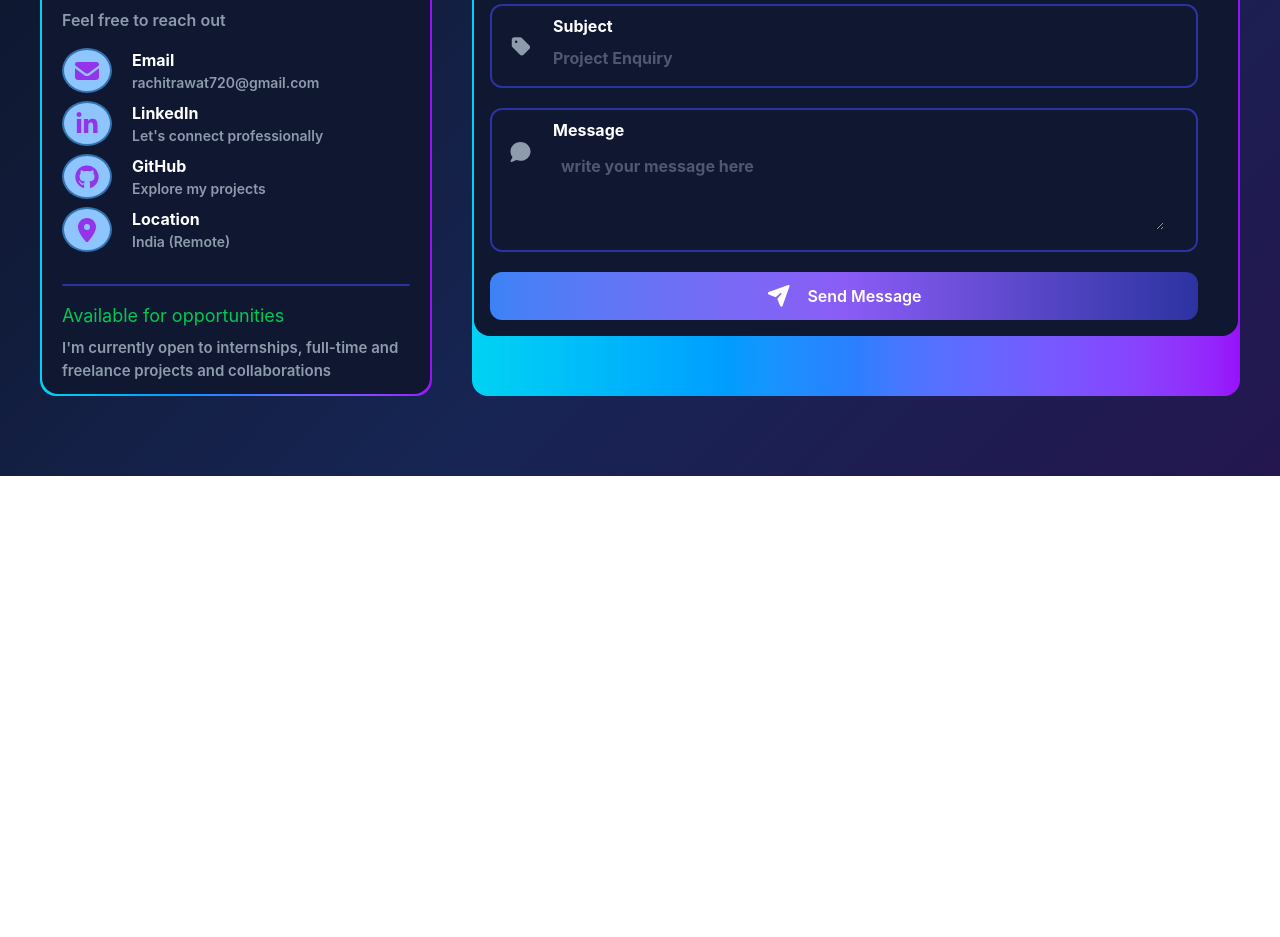
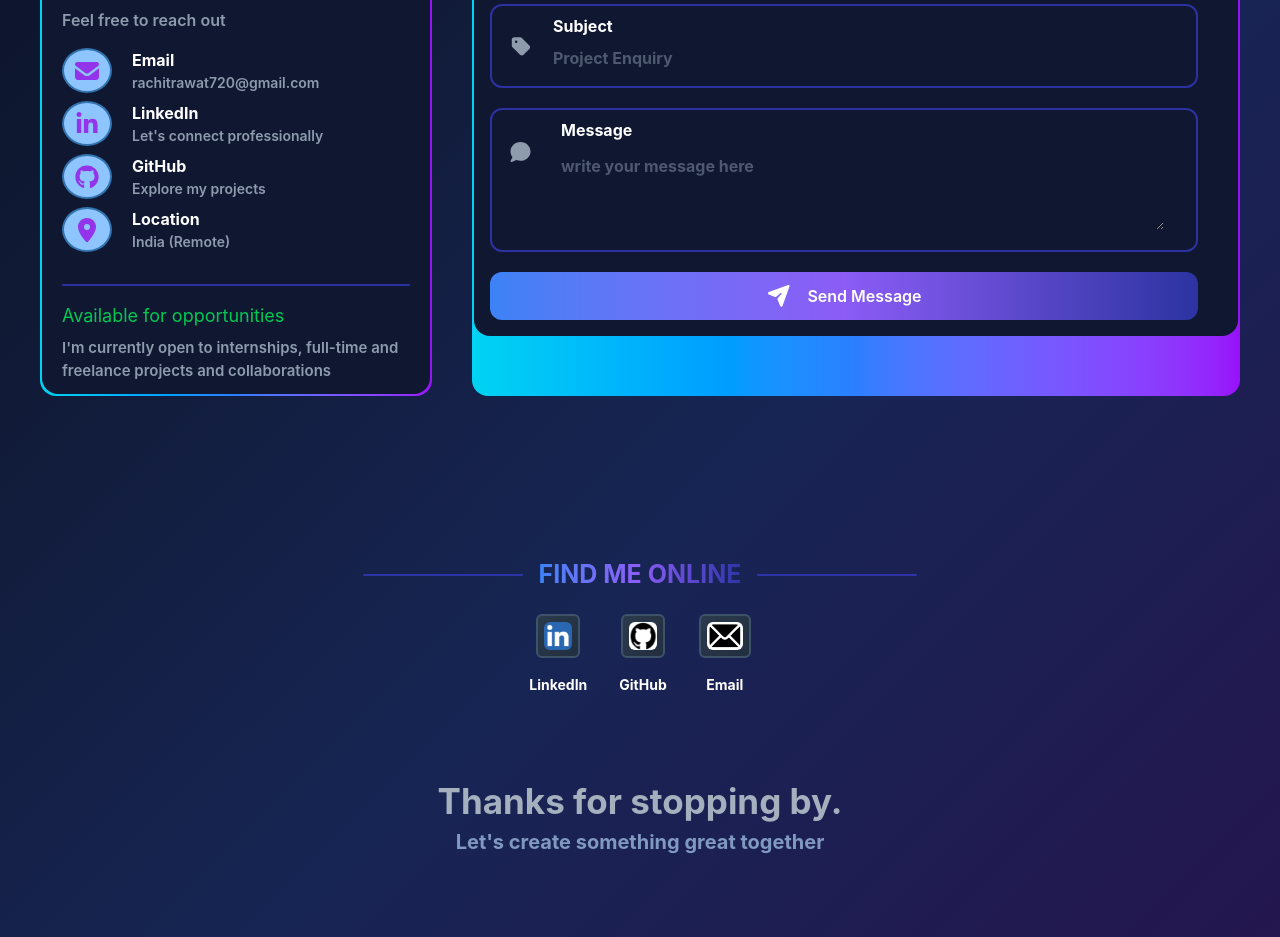
Before and after one commit to RachitRawat720/portfolio-website, a React (Vite) app: page /contact in a window 1280 px wide. Shown: the part 769-1706 px from the top of the page. Before the commit the page ends 1245 px from the top, so only its background shows below. Built offline with nearby package versions, Linux system fonts and the light colour scheme.

Commit message:
adding contact links

```diff
--- a/src/components/Contact.jsx
+++ b/src/components/Contact.jsx
@@ -3,6 +3,9 @@ import { motion } from 'framer-motion'
 import { FontAwesomeIcon } from '@fortawesome/react-fontawesome';
 import { faComment, faEnvelope, faLocationDot, faPaperPlane, faTag, faUser} from '@fortawesome/free-solid-svg-icons'
 import { faLinkedinIn, faGithub } from '@fortawesome/free-brands-svg-icons'
+import linkedin_logo from '../assets/linkedIn_logo.png'
+import github_logo from '../assets/github_logo.jpg'
+import email_logo from '../assets/email_logo.jpg'
 
 const Contact = () => {
     return (
@@ -146,7 +149,7 @@ const Contact = () => {
                                         <div className='flex mt-6'><FontAwesomeIcon icon={faComment} className='text-[20px]' color='#8e9bad'/></div>
 
                                         <div className='flex flex-col gap-2 w-full pr-4 pb-3'>
-                                            <h3 className='text-[16px] text-white font-bold'>Message</h3>
+                                            <h3 className='text-[16px] text-white font-bold ml-2'>Message</h3>
                                             <textarea placeholder='write your message here' required className='text-[#8e9bad] font-bold border-none w-full px-2 py-1' rows={3}></textarea>
                                         </div>
                                     </div>
@@ -158,10 +161,47 @@ const Contact = () => {
 
                                 </div>
                             </form>
-
                         </div>
                 </motion.div>
             </div>
+
+            <motion.div initial={{opacity: 0, y: 200, scale: 0.3}} whileInView={{opacity: 1, y: 0, scale: 1}} transition={{duration: 2}} viewport={{once: true, amount: 0.7}}
+            className='flex flex-col'>
+                <div className='flex items-center justify-center gap-4 pt-40'>
+                    <div className='flex items-center justify-center h-0.5 w-40 bg-[#3239b9d2] rounded-full'></div>
+
+                    <h3 className='text-[25px] font-bold bg-linear-to-r from-[#3B82F6] via-[#8B5CF6] to-[#3239b9d2] bg-clip-text text-transparent'>FIND ME ONLINE</h3>
+
+
+                    <div className=' flex items-center justify-center h-0.5 w-40 bg-[#3239b9d2] rounded-full'></div>
+                </div>
+
+                <div className='flex gap-8 justify-center items-center pt-5'>
+                    <div className='flex flex-col justify-center items-center gap-4'>
+                        <a href='https://www.linkedin.com/in/rachit-singh-rawat/' target='_blank' rel="noopener noreferrer" className='group block '><div className='w-11 h-11 border-2 border-[#3e536a] bg-linear-to-br from-[#2b3b4c] to-[#212e3f] rounded-md flex justify-center items-center transition-transform duration-300 ease-in-out group-hover:scale-150'><img src={linkedin_logo} className='w-7 h-7 rounded-md' alt="" /></div></a>
+
+                        <p className='text-white text-[14px] font-bold'>LinkedIn</p>
+                    </div>
+
+                    <div className='flex flex-col justify-center items-center gap-4'>
+                        <a href='https://github.com/RachitRawat720' target='_blank' rel="noopener noreferrer" className='group block'><div className='w-11 h-11 border-2 border-[#3e536a] bg-linear-to-br from-[#2b3b4c] to-[#212e3f] rounded-md flex items-center justify-center transition-transform duration-300 ease-in-out group-hover:scale-150'><img src={github_logo} className='w-7 h-7 rounded-md' alt="" /></div></a>
+
+                        <p className='text-white text-[14px] font-bold'>GitHub</p>
+                    </div>
+
+                    <div className='flex flex-col justify-center items-center gap-4'>
+                        <a href='mailto:rachitrawat720@gmail.com' target='_blank' rel="noopener noreferrer" className='group block'><div className='w-13 h-11 border-2 border-[#3e536a] bg-linear-to-br from-[#2b3b4c] to-[#212e3f] rounded-md flex items-center justify-center transition-transform duration-300 ease-in-out group-hover:scale-150'><img src={email_logo} className='w-9 h-7 rounded-md' alt="" /></div></a>
+
+                        <p className='text-white text-[14px] font-bold'>Email</p>
+                    </div>
+                </div>
+            </motion.div>
+
+            <motion.div initial={{opacity: 0, y: 100, scale: 0.3}} whileInView={{opacity: 1, y: 0, scale: 1}} transition={{duration: 2}} viewport={{once: true, amount: 0.7}}
+            className='flex flex-col justify-center items-center mt-20'>
+                <h2 className='text-[35px] font-bold text-[#a5b0be]'>Thanks for stopping by.</h2>
+                <h3 className='text-[20px] text-[#8099c1] font-bold'>Let's create something great together</h3>
+            </motion.div>
         </div>
     )
 }
```
Also changed, not shown: src/assets/email_logo.jpg (added).
